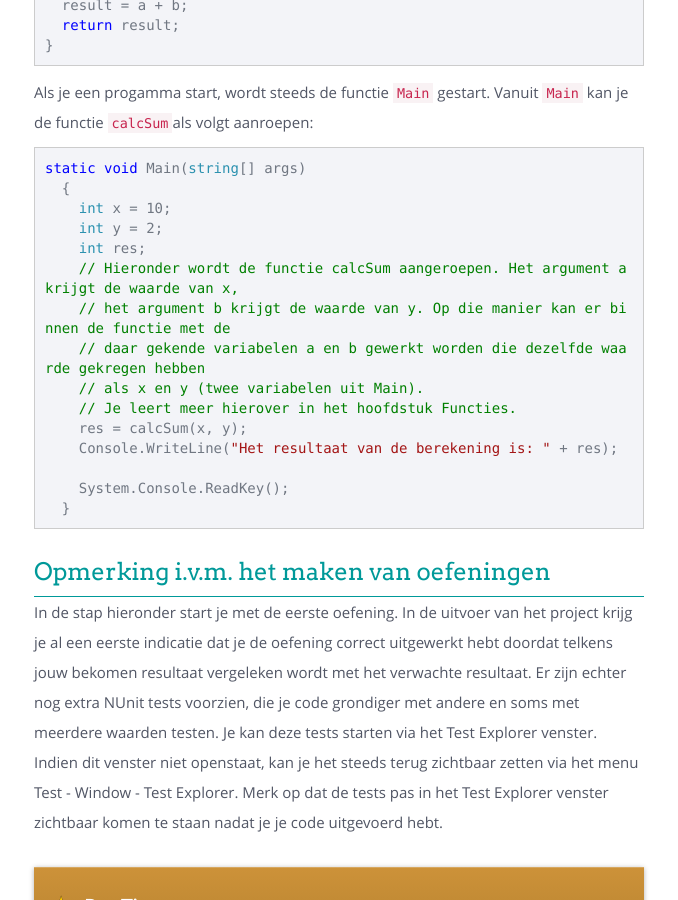
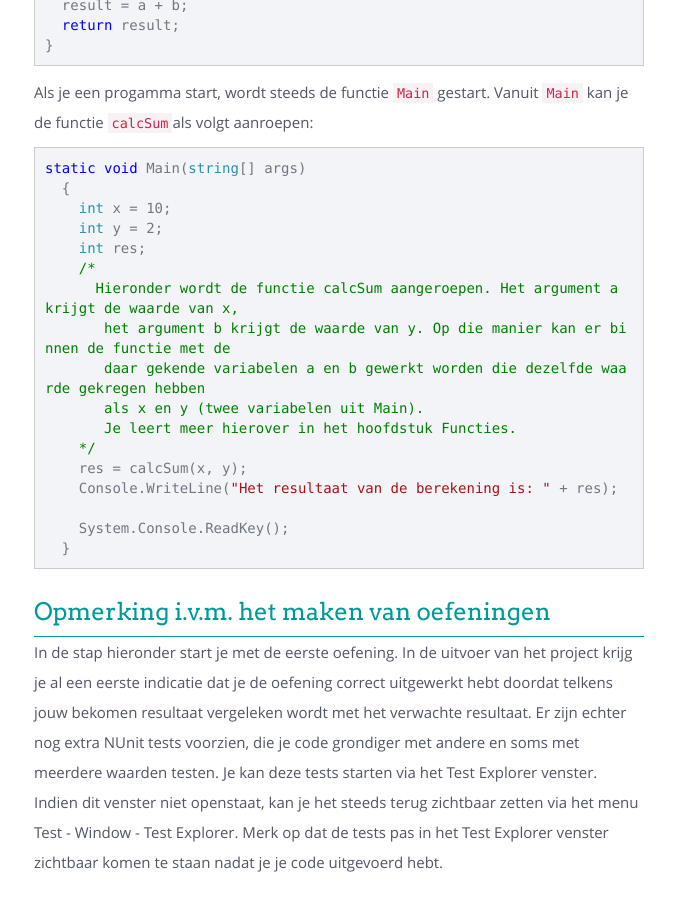
Before and after one commit to sma-it/sma-it.github.io, a Jekyll site: the page built from modules/basics/_posts/2000-01-03-data_types.md, in a window 1280 px wide and 900 px high, scrolled down 10953 px. Shown: the whole window, without its empty margins (381-1059 px from the left). Built offline with Jekyll 4.4.1, drawn with Linux system fonts in a browser that asks for light colours; nearby versions of some CDN libraries.

Commit message:
Better lay-out for comment?

```diff
--- a/modules/basics/_posts/2000-01-03-data_types.md
+++ b/modules/basics/_posts/2000-01-03-data_types.md
@@ -359,11 +359,13 @@ static void Main(string[] args)
     int x = 10;
     int y = 2;
     int res;
-    // Hieronder wordt de functie calcSum aangeroepen. Het argument a krijgt de waarde van x,
-    // het argument b krijgt de waarde van y. Op die manier kan er binnen de functie met de
-    // daar gekende variabelen a en b gewerkt worden die dezelfde waarde gekregen hebben
-    // als x en y (twee variabelen uit Main).
-    // Je leert meer hierover in het hoofdstuk Functies.
+    /*
+      Hieronder wordt de functie calcSum aangeroepen. Het argument a krijgt de waarde van x,
+       het argument b krijgt de waarde van y. Op die manier kan er binnen de functie met de
+       daar gekende variabelen a en b gewerkt worden die dezelfde waarde gekregen hebben
+       als x en y (twee variabelen uit Main).
+       Je leert meer hierover in het hoofdstuk Functies.
+    */
     res = calcSum(x, y);
     Console.WriteLine("Het resultaat van de berekening is: " + res);
 
```
